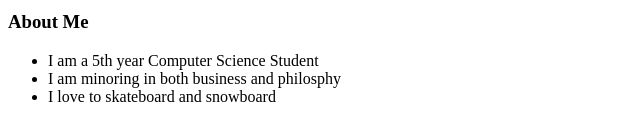
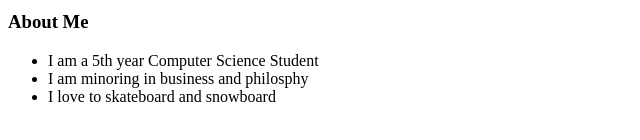
Before and after one commit to fifo1175/csci-3150-website, a plain HTML site: page index.html in a window 1280 px wide. Shown: the part 182-322 px from the top of the page, 0-640 px from the left. Drawn offline with Linux system fonts and the light colour scheme.

Commit message:
test change

```diff
--- a/index.html
+++ b/index.html
@@ -17,7 +17,7 @@
         <h3>About Me</h3>
         <ul>
             <li>I am a 5th year Computer Science Student</li>
-            <li>I am minoring in both business and philosphy</li>
+            <li>I am minoring in business and philosphy</li>
             <li>I love to skateboard and snowboard</li>
         </ul>
     </div>
```
